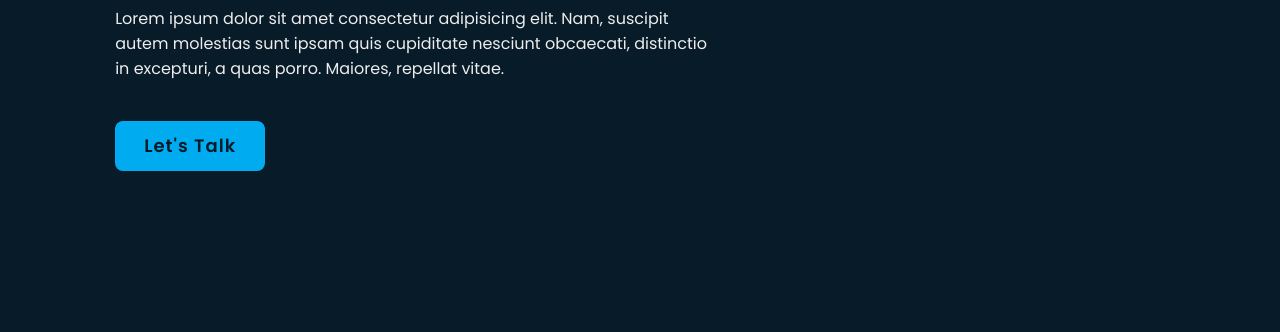
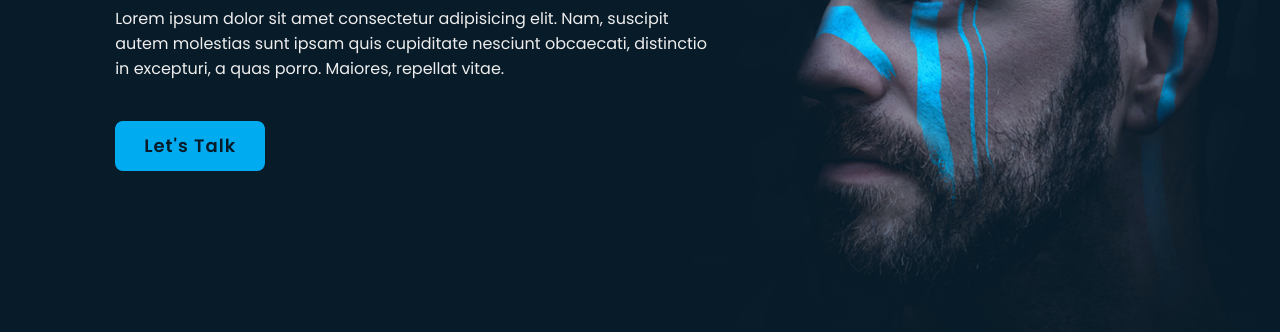
Before and after one commit to Luffy415/About-me, a plain HTML site: page index.html in a window 1280 px wide. Shown: the part 382-714 px from the top of the page. Drawn offline with nearby package versions, Linux system fonts and the light colour scheme.

Commit message:
Update style.css

```diff
--- a/style.css
+++ b/style.css
@@ -87,7 +87,7 @@ section{
     display: flex;
     align-items: center;
     padding: 0 9%;
-    background: url('images/home.jpg') no-repeat;
+    background: url('home.jpg') no-repeat;
     background-size: cover;
     background-position: center;
 }
```
